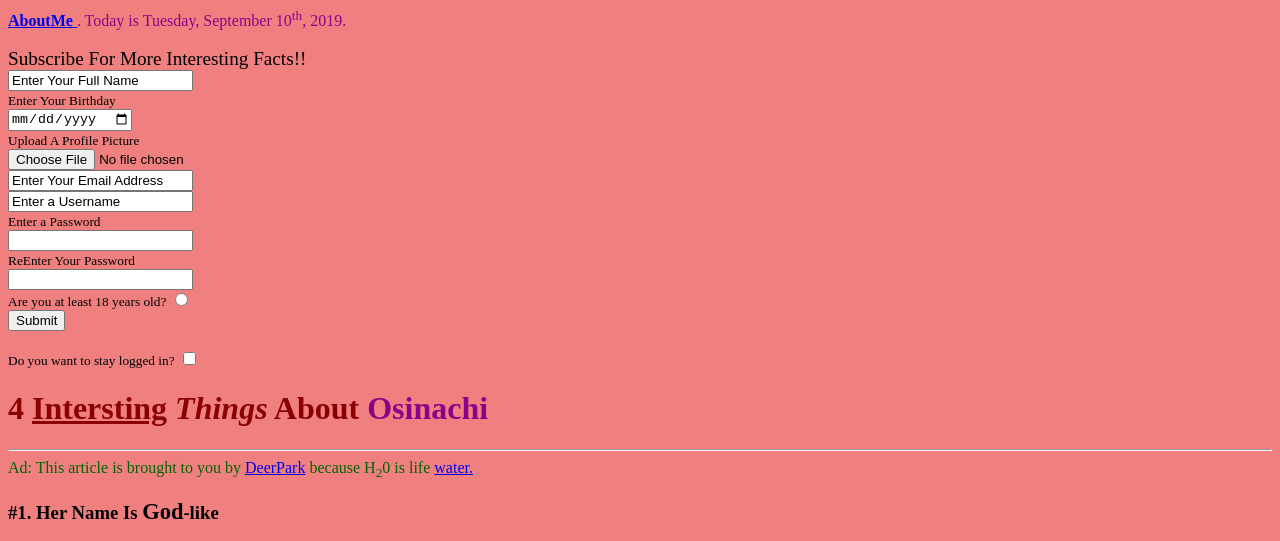
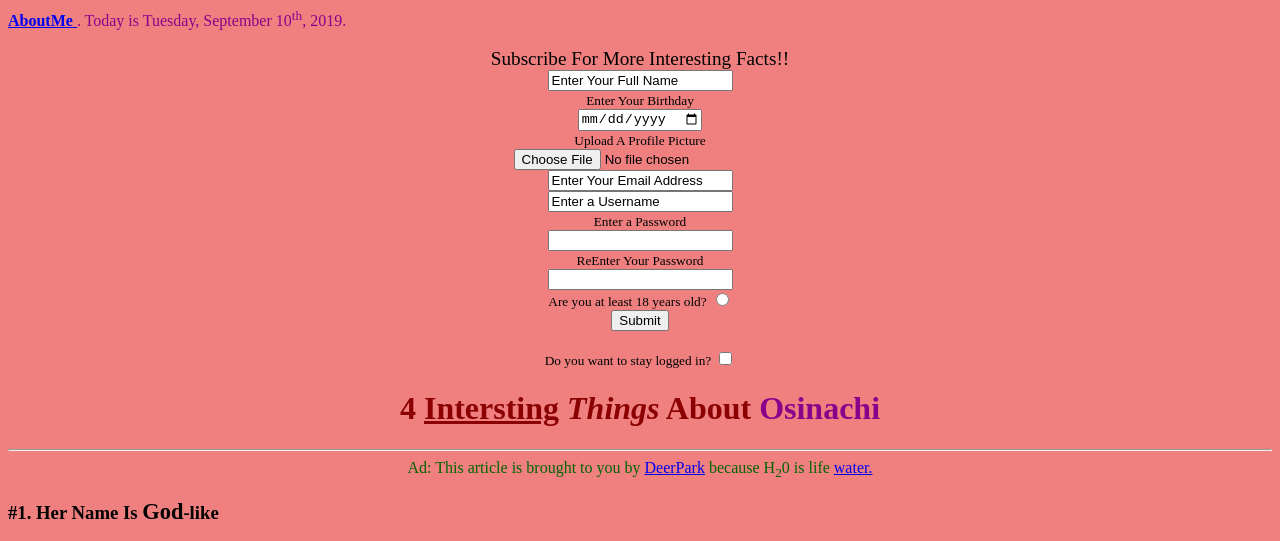
Before and after one commit to osisunday97/INST377, a plain HTML site: page index.html in a window 1280 px wide. Shown: the top 541 px of the page. Drawn offline with Linux system fonts and the light colour scheme.

Commit message:
Center Part of Page

```diff
--- a/index.html
+++ b/index.html
@@ -8,10 +8,12 @@
         <meta name = "author" ; content= "Osi Sunday"/>
         <meta name = "keywords" ; content = "Osi, Osinachi, Nigerian, Elephants, Turtle, Food, Friends"/>
         <meta name = "viewport" ; content = "width=device-width, intial-scale=1.0"/>
+                                            <!--makes the page adjust on all devices-->
         <title> Osi's Website </title>
 
     </head>
-    <body style = "background-color: lightcoral">
+
+    <body style = "background-color: lightcoral">   <!--Body starts here-->
 
                 <header>
                     <nav style= "color: darkmagenta">
@@ -22,7 +24,10 @@
 
                     <br/>
 
+                <center>
                 <div style = "color:black">
+
+                     <!--centers the texts-->
                         <big>Subscribe For More Interesting Facts!!</big>
                         <br/>
                         <input type = "text" ; value = "Enter Your Full Name"/>
@@ -55,12 +60,11 @@
                         <br/>
                         <small style = "color: black"> Do you want to stay logged in?</small>
                         <input type = "checkbox"/> <!--checkbox-->
+                    </div>
+                </center>
 
-
-                </div>
-
+                <center>
                     <div class= "Title and Advertistment">
-
                         <h1 style = "color: darkred"> 4 <u>Intersting</u>
                             <i>Things</i> About <span style = "color: darkmagenta">Osinachi</span></h1>
 
@@ -73,6 +77,7 @@
 
                         </aside> <!--this is typically used for adds.-->
                     </div>
+                </center>
 
                 <div class= "fact #1">
                     <h3>#1. Her Name Is <big>God</big>-like</h2>
```
Lines whose indentation alone changed are shown as unchanged.
